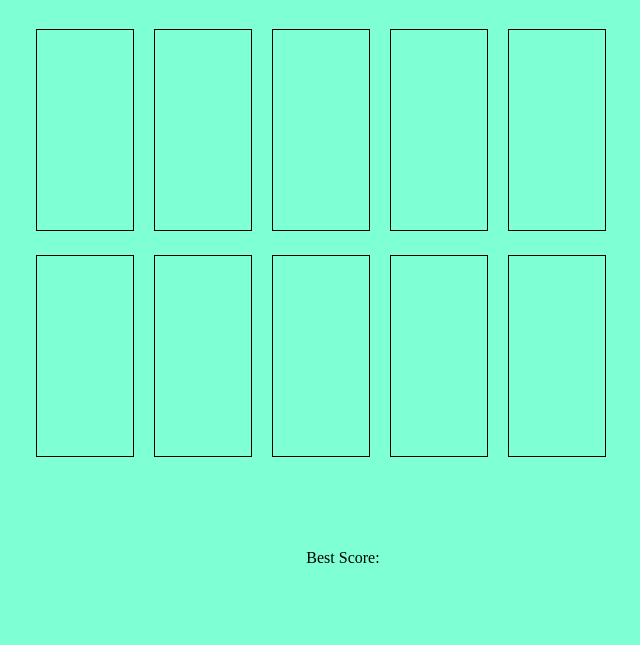
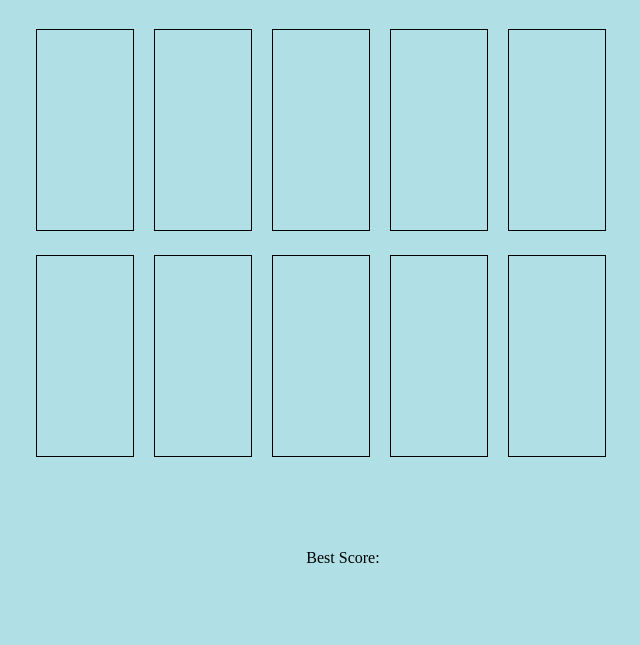
Before and after one commit to AoDonovanDev/memory-game, a plain HTML site: page index.html in a window 1280 px wide. Shown: the part 163-808 px from the top of the page, without its empty margins (294-934 px from the left). Drawn offline with Linux system fonts and the light colour scheme.

Commit message:
change bg color

```diff
--- a/style.css
+++ b/style.css
@@ -6,7 +6,7 @@
   display: inline-block;
 }
 body{
-  background-color: aquamarine;
+  background-color: powderblue;
   display: flex;
   flex-direction: column;
   align-items: center;
```
